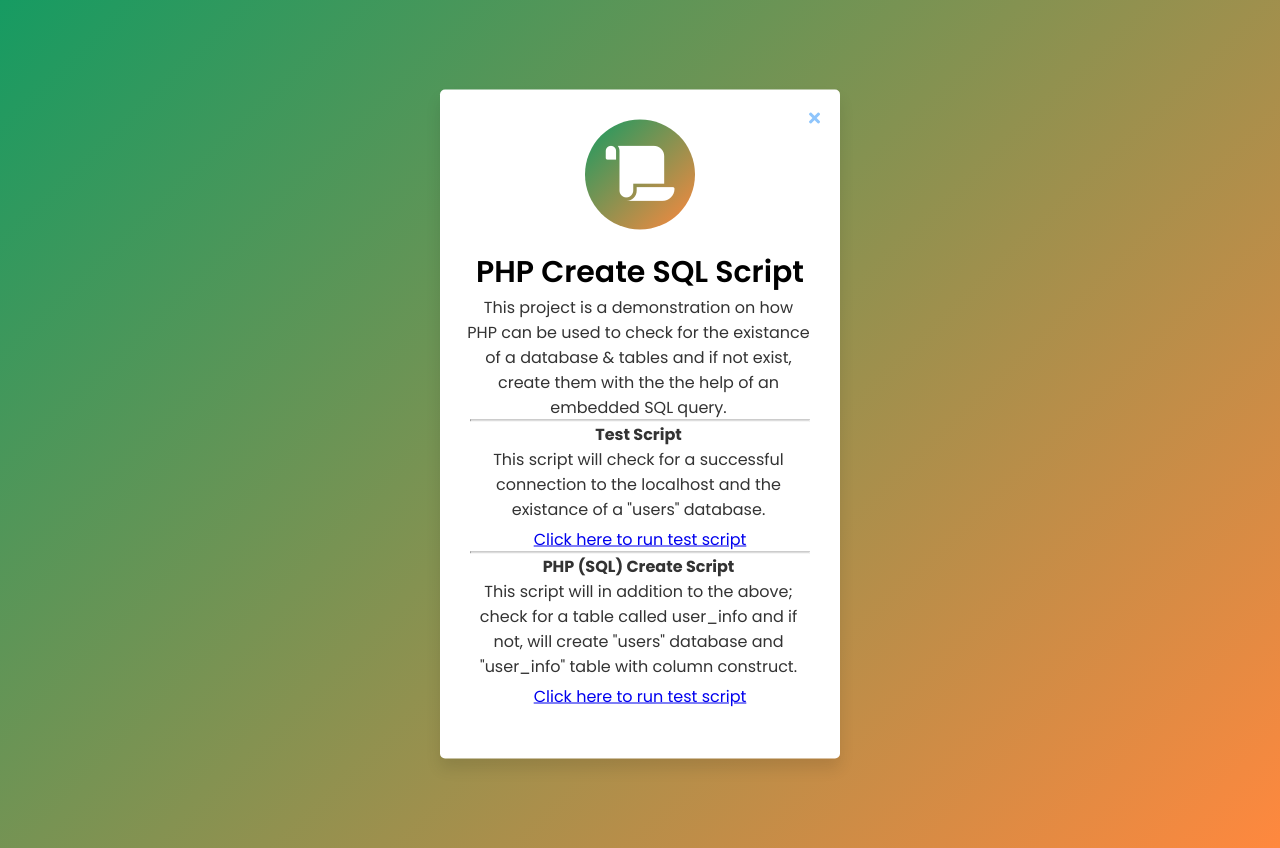
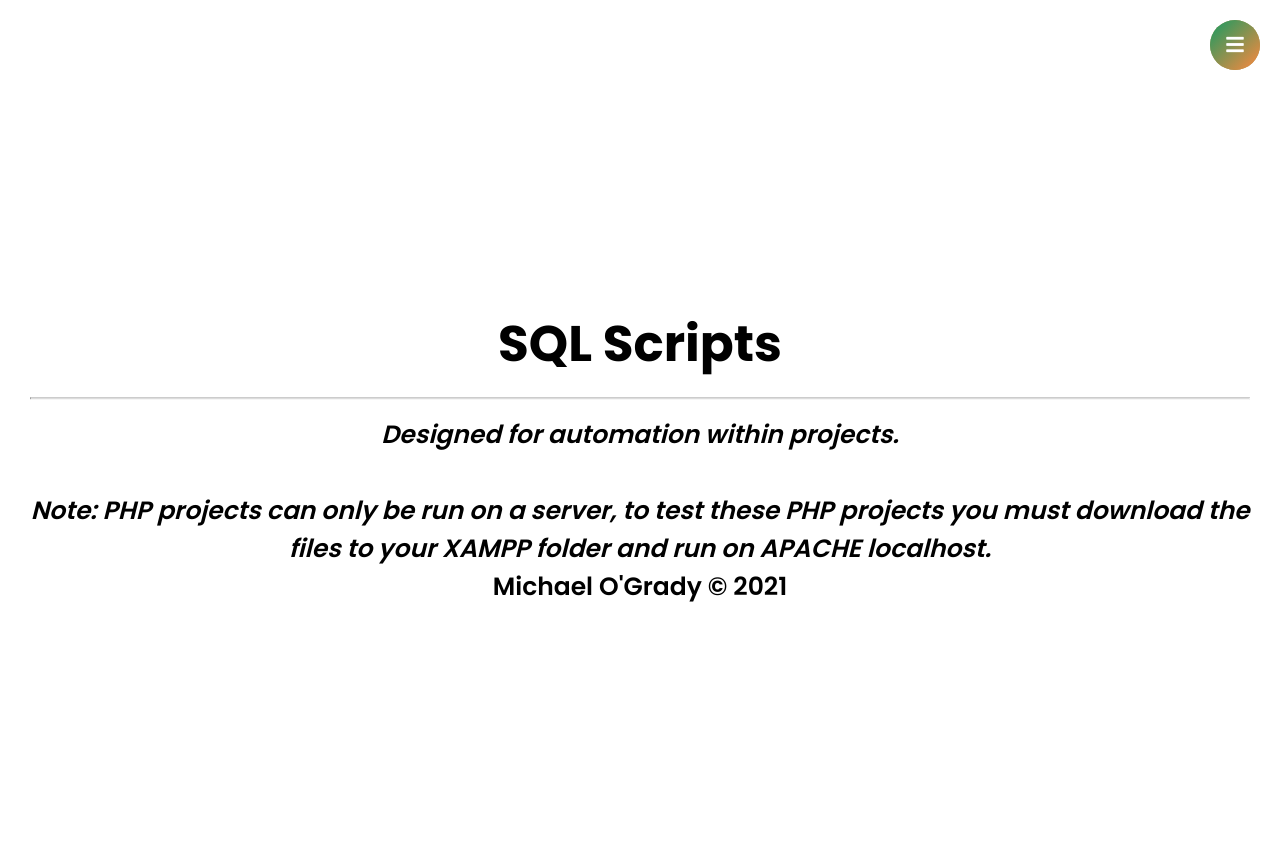
Before and after one commit to mogrady-git/Automated-SQL-Scripts, a PHP site: page / in a window 1280 px wide. Run offline with PHP 8.4, Linux system fonts and the light colour scheme.

Commit message:
Project Update

```diff
--- a/css/style.css
+++ b/css/style.css
@@ -1,4 +1,4 @@
-@import url('https://fonts.googleapis.com/css2?family=Poppins:wght@200;300;400;500;600;700&display=swap');
+@import url('https://fonts.googleapis.com/css?family=Poppins:400,500,600,700&display=swap');
 * {
     margin: 0;
     padding: 0;
@@ -6,179 +6,156 @@
     font-family: 'Poppins', sans-serif;
 }
 
-body {
-    height: 100vh;
+.wrapper {
+    position: fixed;
+    top: 0;
+    left: 0;
+    height: 100%;
+    width: 100%;
     background: linear-gradient(136deg, #169B62 0%, #FF883E 100%);
+    /* background: linear-gradient(375deg, #1cc7d0, #2ede98); */
+    /* clip-path: circle(25px at calc(0% + 45px) 45px); */
+    clip-path: circle(25px at calc(100% - 45px) 45px);
+    transition: all 0.3s ease-in-out;
+    overflow-y: auto;
+    overflow-x: hidden;
+    /* background: #fff; */
 }
 
-::selection {
-    color: #fff;
-    background: rgb(142, 197, 252);
+#active:checked~.wrapper {
+    clip-path: circle(75%);
 }
 
-.show-btn,
-.wrapper {
+.menu-btn {
+    position: absolute;
+    z-index: 2;
+    right: 20px;
+    /* left: 20px; */
+    top: 20px;
+    height: 50px;
+    width: 50px;
+    text-align: center;
+    line-height: 50px;
+    border-radius: 50%;
+    font-size: 20px;
+    color: #fff;
+    cursor: pointer;
+    background: linear-gradient(136deg, #169B62 0%, #FF883E 100%);
+    /* background: linear-gradient(375deg, #1cc7d0, #2ede98); */
+    transition: all 0.3s ease-in-out;
+}
+
+#active:checked~.menu-btn {
+    background: #fff;
+    color: #898D8D;
+}
+
+#active:checked~.menu-btn i:before {
+    content: "\f00d";
+}
+
+.menu {
+    height: 100vh;
+    /* background: #fff; */
+}
+
+.wrapper ul {
     position: absolute;
     top: 50%;
     left: 50%;
     transform: translate(-50%, -50%);
-    background: #fff;
-    border-radius: 5px;
-    box-shadow: 0px 10px 15px rgba(0, 0, 0, 0.1);
+    list-style: none;
+    text-align: center;
+    margin-top: 3rem;
 }
 
-.show-btn {
-    color: rgb(142, 197, 252);
-    padding: 13px 18px;
-    font-size: 20px;
-    font-weight: 500;
-    text-transform: uppercase;
-    cursor: pointer;
+.wrapper ul li {
+    margin: 15px 0;
+    width: 100vh;
 }
 
-.wrapper {
-    z-index: 5;
-    background: #fff;
-    padding: 30px;
-    text-align: center;
-    max-width: 400px;
-    width: 100%;
-    display: flex;
-    align-items: center;
-    flex-direction: column;
-    top: 50%;
-    opacity: 1;
-    pointer-events: auto;
+.wrapper ul li a {
+    color: none;
+    text-decoration: none;
+    font-size: 25px;
+    font-weight: 500;
+    padding: 5px 30px;
+    color: #fff;
+    position: relative;
+    line-height: 50px;
     transition: all 0.3s ease;
 }
 
-#toggle {
+.wrapper ul li a:after {
+    position: absolute;
+    content: "";
+    background: #fff;
+    width: 100%;
+    height: 50px;
+    left: 0;
+    border-radius: 50px;
+    transform: scaleY(0);
+    z-index: -1;
+    transition: transform 0.3s ease;
+}
+
+.wrapper ul li a:hover:after {
+    transform: scaleY(1);
+}
+
+.wrapper ul li a:hover {
+    color: #169B62;
+}
+
+input[type="checkbox"] {
     display: none;
 }
 
-#toggle:checked~.wrapper {
-    opacity: 0;
-    pointer-events: none;
-    top: 40%;
+.content {
+    position: absolute;
+    top: 50%;
+    left: 50%;
+    transform: translate(-50%, -50%);
+    z-index: -1;
+    text-align: center;
+    width: 100%;
+    color: #202020;
 }
 
-.wrapper .cancel-icon {
-    position: absolute;
-    right: 20px;
-    top: 20px;
-    color: rgb(142, 197, 252);
-    cursor: pointer;
+.content .title {
+    font-size: 40px;
+    font-weight: 700;
 }
 
-.cancel-icon:hover {
-    color: rgb(224, 195, 252);
-}
-
-.wrapper .icon {
-    height: 110px;
-    width: 110px;
-    background: linear-gradient(136deg, #169B62 0%, #FF883E 100%);
-    line-height: 110px;
-    border-radius: 50%;
-    color: #fff;
-    font-size: 55px;
-}
-
-.wrapper .content {
-    margin: 20px 0;
-}
-
-.content header {
-    font-size: 30px;
+.content p {
+    font-size: 35px;
     font-weight: 600;
 }
 
-.content p {
-    color: #333;
-    font-size: 16px;
-    font-weight: 400;
-    margin-left: -3px;
+.body-text {
+    margin-top: 2rem;
+    position: absolute;
+    top: 50%;
+    left: 50%;
+    transform: translate(-50%, -50%);
+    width: 100%;
+    text-align: center;
+    padding: 0 30px;
+    z-index: -1;
 }
 
-form {
-    width: 98%;
+.body-text div {
+    font-size: 25px;
+    font-weight: 600;
 }
 
-form .field {
-    height: 45px;
-    width: 100%;
-    margin-bottom: 12px;
+hr {
+    margin-top: 1rem;
+    margin-bottom: 1rem;
 }
 
-form .field input {
+img {
     width: 100%;
-    height: 100%;
-    border-radius: 5px;
-    border: 1px solid #ccc;
-    padding: 0 15px;
-    outline: none;
-    font-size: 17px;
-    transition: all 0.3s ease;
+    height: auto;
+    max-width: 800px;
 }
-
-form .field input:focus {
-    border-color: rgb(142, 197, 252);
-}
-
-form .btn {
-    height: 47px;
-    width: 100%;
-    position: relative;
-    overflow: hidden;
-    border-radius: 5px;
-}
-
-form .btn .layer {
-    height: 100%;
-    width: 300%;
-    position: absolute;
-    left: -100%;
-    background: linear-gradient(136deg, #169B62 0%, #FF883E 100%);
-    transition: all 0.4s ease;
-}
-
-form .btn:hover .layer {
-    left: 0;
-}
-
-form .btn button {
-    z-index: 1;
-    position: relative;
-    background: none;
-    padding: 0px!important;
-    color: #fff;
-    border: 0px;
-    outline: none;
-    font-size: 20px;
-    font-weight: 500;
-    cursor: pointer;
-    height: 100%;
-    width: 100%;
-}
-
-.wrapper .text {
-    margin-top: 5px;
-}
-
-.alert {
-    margin: -9px 0 12px 0;
-    padding: 10px;
-    border-radius: 5px;
-}
-
-.success-alert {
-    color: #155724;
-    background: #d4edda;
-    border: 1px solid #c3e6cb;
-}
-
-.error-alert {
-    color: #721c24;
-    background: #f8d7da;
-    border: 1px solid #f5c6cb;
-}
--- a/index.html
+++ b/index.html
@@ -5,32 +5,35 @@
     <meta charset="UTF-8">
     <meta http-equiv="X-UA-Compatible" content="IE=edge">
     <meta name="viewport" content="width=device-width, initial-scale=1.0">
-    <title>Subscription App | Full Stack PHP Subscriber Application</title>
+    <title>Web App Dev | GMIT HDIP</title>
+    <link rel="stylesheet" href="https://cdnjs.cloudflare.com/ajax/libs/font-awesome/5.15.2/css/all.min.css" integrity="sha512-HK5fgLBL+xu6dm/Ii3z4xhlSUyZgTT9tuc/hSrtw6uzJOvgRr2a9jyxxT1ely+B+xFAmJKVSTbpM/CuL7qxO8w==" crossorigin="anonymous" />
     <link rel="stylesheet" href="css/style.css">
-    <link rel="stylesheet" href="https://cdnjs.cloudflare.com/ajax/libs/font-awesome/5.15.2/css/all.min.css" integrity="sha512-HK5fgLBL+xu6dm/Ii3z4xhlSUyZgTT9tuc/hSrtw6uzJOvgRr2a9jyxxT1ely+B+xFAmJKVSTbpM/CuL7qxO8w==" crossorigin="anonymous" />
 </head>
 
 <body>
-    <input type="checkbox" id="toggle">
-    <label for="toggle" class="show-btn">Show Modal</label>
+    <input type="checkbox" name="" id="active">
+    <label for="active" class="menu-btn"><i class="fas fa-bars"></i></label>
     <div class="wrapper">
-        <label for="toggle">
-      <i class="cancel-icon fas fa-times"></i>
-      </label>
-        <div class="icon"><i class="fas fa-scroll"></i></div>
-        <div class="content">
-            <header>PHP Create SQL Script</header>
-            <p>This project is a demonstration on how PHP can be used to check for the existance of a database & tables and if not exist, create them with the the help of an embedded SQL query.
-                <hr>
-            </p>
-
-            <p style="font-weight: bold;">Test Script</p>
-            <p>This script will check for a successful connection to the localhost and the existance of a "users" database.</p>
-            <div class="text"><a href="test-script.php">Click here to run test script</a></div>
+        <ul class="menu">
+            <li>
+                <a href="index.html">Home</a>
+            </li>
+            <li>
+                <a href="PHP-create-if-not-exists/index.html">PHP Create if Not Exists</a>
+            </li>
+        </ul>
+    </div>
+    <div class="body-text">
+        <div class="title">
+            <h1>SQL Scripts</h1>
             <hr>
-            <p style="font-weight: bold;">PHP (SQL) Create Script</p>
-            <p>This script will in addition to the above; check for a table called user_info and if not, will create "users" database and "user_info" table with column construct.</p>
-            <div class="text"><a href="run-script.php">Click here to run test script</a></div>
+        </div>
+        <div class="sub-title">
+            <p><i>Designed for automation within projects.</i></p><br>
+            <p><i>Note: PHP projects can only be run on a server, to test these PHP projects you must download the files to your XAMPP folder and run on APACHE
+                localhost.
+            </i></p>
+            <p>Michael O'Grady &copy; 2021</p>
         </div>
     </div>
 </body>
```
Also changed, not shown: PHP-create-if-not-exists/css/style.css (added, +184 -0 lines), PHP-create-if-not-exists/index.html (added, +38 -0 lines), backup/create-db copy.php (deleted, +0 -68 lines), backup/index.php (deleted, +0 -68 lines), backup/test-db copy.php (deleted, +0 -44 lines), PHP-create-if-not-exists/README.MD (added), PHP-create-if-not-exists/create-db.php (renamed from create-db.php), PHP-create-if-not-exists/run-script.php (renamed from run-script.php), PHP-create-if-not-exists/test-script.php (renamed from test-script.php), README.MD.
